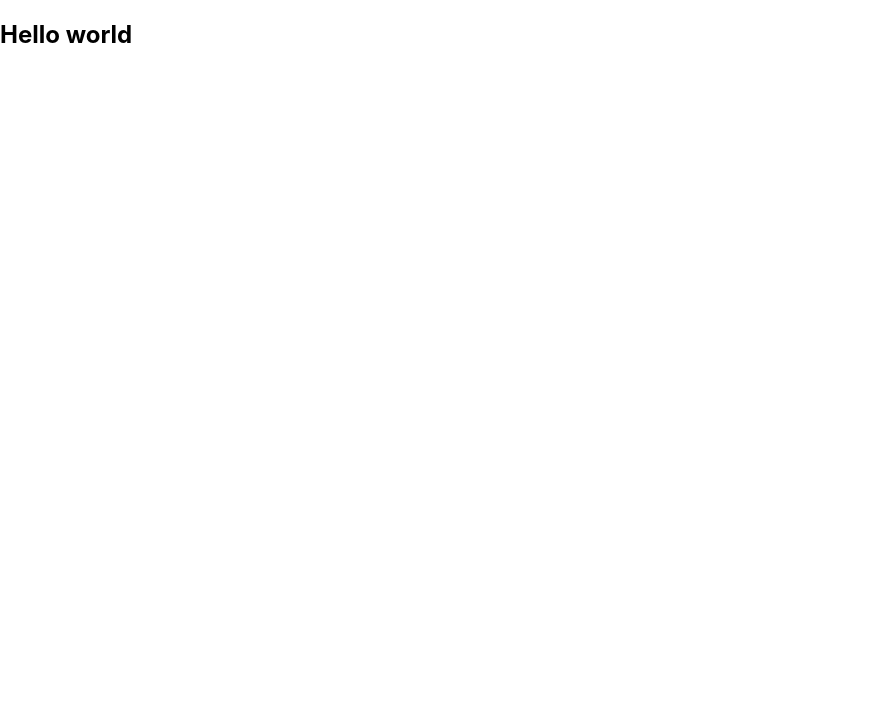
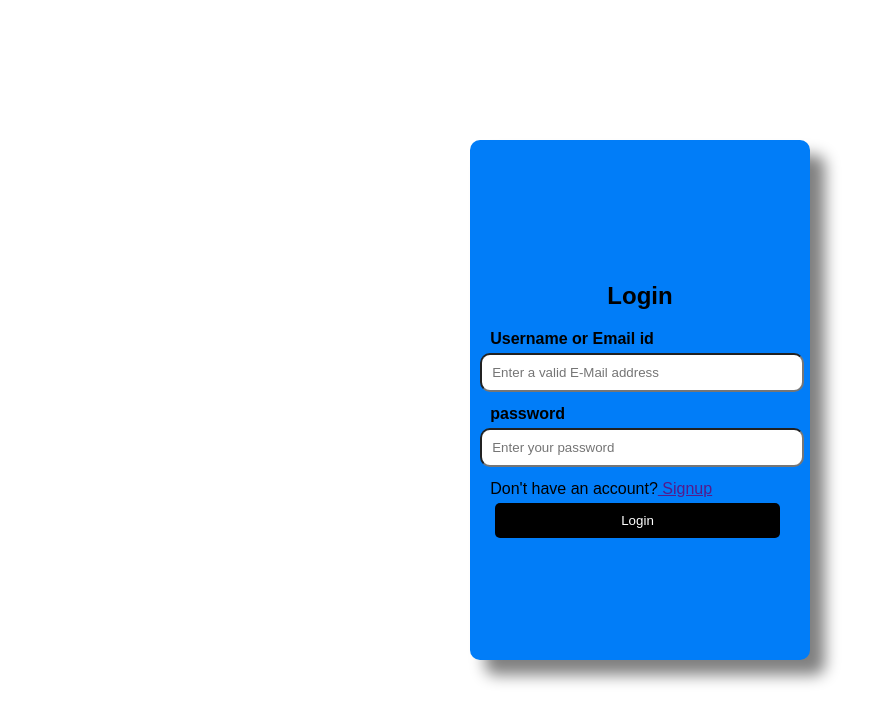
Before and after one commit to Varun1452/HackathonProject, a React (Create React App) app: page / in a window 1280 px wide. Shown: the top 722 px of the page, without its empty margins (0-896 px from the left). Built offline with nearby package versions, Linux system fonts and the light colour scheme.

Commit message:
login form

```diff
--- /dev/null
+++ b/src/Home.css
@@ -0,0 +1,3 @@
+body{
+    background: blueviolet;
+}
--- a/src/App.js
+++ b/src/Home.js
@@ -1,8 +1,9 @@
+import './Home.css';
 
 function App() {
   return (
     <div className="App">
-      <h2>Hello world</h2>
+    <h2>Hello World</h2>
     </div>
   );
 }
--- /dev/null
+++ b/src/Login.css
@@ -0,0 +1,80 @@
+body {
+    font-family: Arial, sans-serif;
+    background-color: rgb(255, 255, 255);
+    margin: 0;
+    padding: 0;
+    display: flex;
+    align-items:center;
+    justify-content: center;
+    height: 100vh;
+}
+
+.container {
+    height: 30rem;
+    background-color: 	#017df8;
+    padding: 20px;
+    border-radius: 10px;
+    box-shadow: 15px 15px 15px grey;
+    display: flex;
+    align-items: center;
+    justify-content: center;
+}
+
+label {
+    display: block;
+    margin-bottom: 5px;
+    font-weight: 800;
+}
+
+.sign-in-form {
+    max-width: 300px;
+    margin: 0 auto;
+}
+
+h2 {
+    text-align: center;
+    margin-bottom: 20px;
+}
+
+.input-container {
+    margin-bottom: 15px;
+    width: 100%;
+    height: 60px;
+}
+
+label {
+    display: block;
+    margin-bottom: 5px;
+}
+
+input[type="text"],
+input[type="password"] {
+    margin-left: -10px;
+    width: 100%;
+    padding: 10px;
+    border-radius: 10px;
+
+}
+
+button {
+    background-color: #000000;
+    color: #fff;
+    padding: 10px 20px;
+    margin-left: 5px;
+    border: none;
+    border-radius: 5px;
+    cursor: pointer;
+    width: 95%;
+}
+
+.login-button {
+    background-color: #000000;
+    color: #fff;
+    padding: 10px 20px;
+    margin-top: 5px;
+    border: none;
+    cursor: pointer;
+}
+button:hover {
+    border-radius: 10px 10px;
+}
--- /dev/null
+++ b/src/Login.js
@@ -0,0 +1,32 @@
+/* eslint-disable jsx-a11y/anchor-is-valid */
+import './Login.css';
+
+function Login() {
+    return (
+        <div>
+            <body>
+
+                <div className="container">
+                    <form class="sign-in-form">
+                        <h2>Login</h2>
+                        <div className="input-container">
+                            <label>Username or Email id</label>
+                            <input type="text" id="usernameoremail" placeholder="Enter a valid E-Mail address"></input>
+                        </div>
+
+                        <div className="input-container">
+                            <label>password</label>
+                            <input type="password" id="password" placeholder="Enter your password" ></input>
+                        </div>
+
+                        Don't have an account?<a href=""> Signup</a>
+                        <button className="login-button" type="submit">Login</button>
+                    </form>
+                </div>
+            </body>
+
+        </div>
+    );
+}
+
+export default Login;
--- a/src/index.js
+++ b/src/index.js
@@ -1,13 +1,15 @@
 import React from 'react';
 import ReactDOM from 'react-dom/client';
 import './index.css';
-import App from './App';
+// import App from './Home';
 import reportWebVitals from './reportWebVitals';
+import Login from './Login';
 
 const root = ReactDOM.createRoot(document.getElementById('root'));
 root.render(
   <React.StrictMode>
-    <App />
+    <Login />
+
   </React.StrictMode>
 );
 
```
